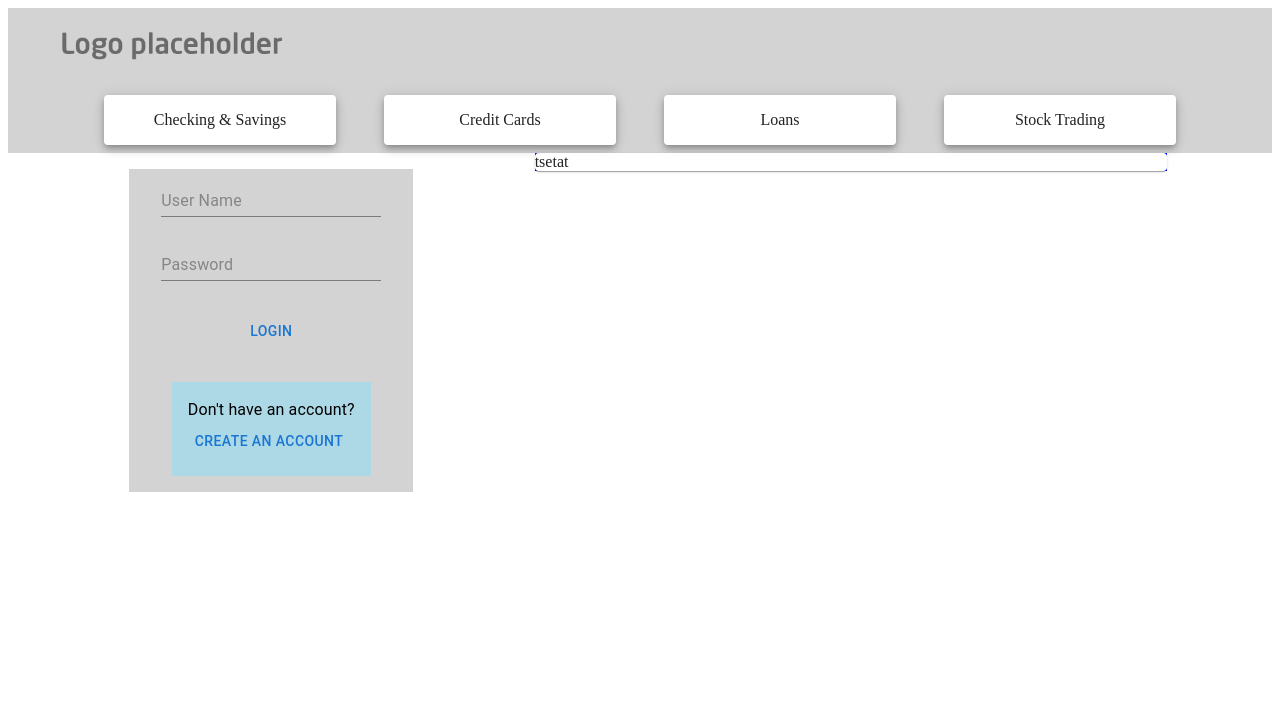
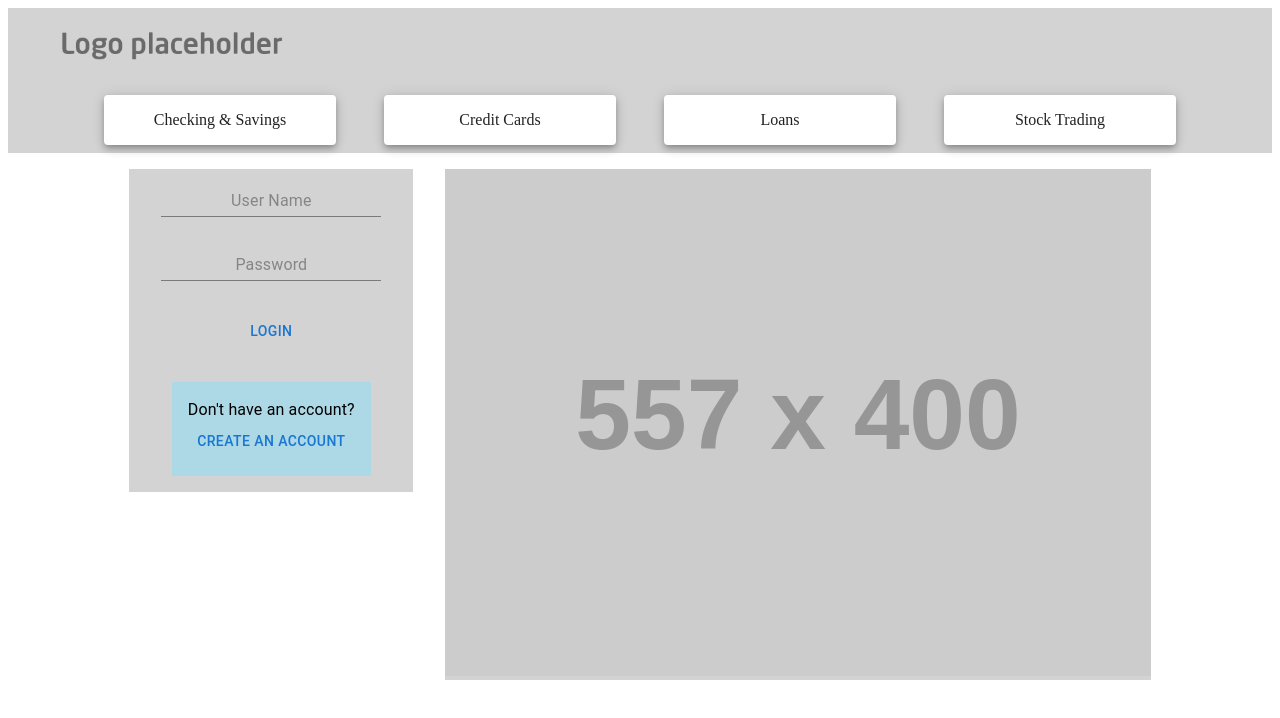
Before and after one commit to Tyl3r-Engel/Dice_Bank_v2.0, a React (Create React App) app in the folder bank/: page / in a window 1280 px wide. Shown: the top 718 px of the page. Built offline with nearby package versions, Linux system fonts and the light colour scheme.

Commit message:
started advert

```diff
--- a/bank/src/components/login/login.jsx
+++ b/bank/src/components/login/login.jsx
@@ -17,14 +17,14 @@ export default function LetterAvatars() {
 
   return (
     <Box sx={{background : 'lightgrey'}}>
-      <Grid container sx={{placeContent : 'center'}}>
-        <Grid item sx={{padding : '1em'}}>
+      <Grid container sx={{placeContent : 'center', textAlignLast : 'center'}}>
+        <Grid item sx={{padding : '1em'}} xs={12}>
           <Input autoComplete='off' placeholder='User Name' name = 'userName' onChange={handleChange}/>
         </Grid>
-        <Grid item sx={{padding : '1em'}}>
+        <Grid item sx={{padding : '1em'}} xs={12}>
           <Input type='password' autoComplete='off' placeholder='Password' name = 'userPass' onChange={handleChange} />
         </Grid>
-        <Grid item sx={{padding : '1em'}}>
+        <Grid item sx={{padding : '1em'}} xs={12}>
           <Button onClick={handleLogin}>
             Login
           </Button>
--- /dev/null
+++ b/bank/src/components/loginPage/Advert.jsx
@@ -0,0 +1,10 @@
+import React from 'react';
+import { Box } from '@mui/material';
+
+export default function Advert () {
+  return (
+    <Box sx={{background : 'lightgray'}}>
+      <img style={{width: '100%', height: '100%'}} src='http://via.placeholder.com/557x400' alt='advert' />
+    </Box>
+  )
+}
--- a/bank/src/components/loginPage/LoginPage.jsx
+++ b/bank/src/components/loginPage/LoginPage.jsx
@@ -2,8 +2,9 @@ import React from 'react';
 import NavTabs from './tabs/NavTabs';
 import NavBar from '../navBar/NavBar';
 import Login from '../login/Login'
+import Advert from './Advert';
 import useWindowSize from '../hooks/useWindowSize';
-import { Grid, Box, Paper } from '@mui/material';
+import { Grid, Box } from '@mui/material';
 
 export default function LoginPage () {
   const windowWidth = !(useWindowSize().width < 1120)
@@ -35,15 +36,11 @@ export default function LoginPage () {
         <Login />
       </Grid>
 
-      <Grid item xs={1} />
-
-      <Grid item xs={6}>
-          {/* <Advert /> */}
-          <Box sx={{background : 'blue', height: '50', width: '50'}}>
-            <Paper>tsetat</Paper>
-          </Box>
+      <Grid item xs={7} sx={{padding: '1em'}}>
+        <Advert />
       </Grid>
 
+      <Grid item xs={1} />
     </Grid>
   )
 }
```
